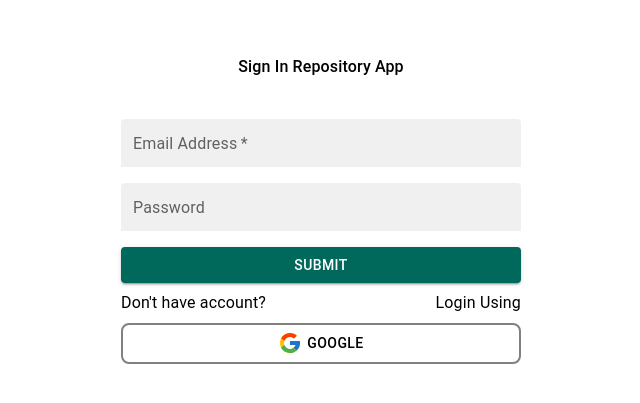
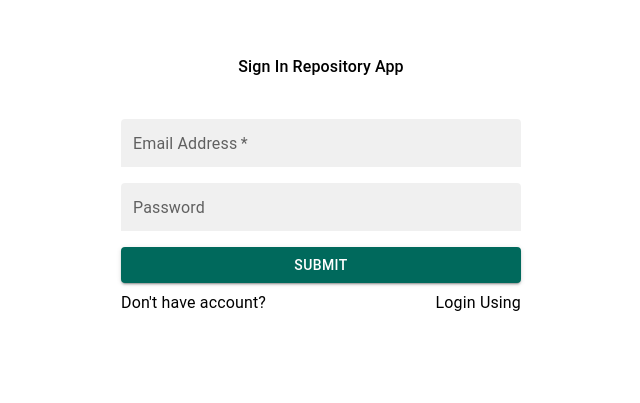
Before and after one commit to arhamflan/repository-app-react, a React (Vite) app: page /login in a window 1280 px wide. Shown: the part 191-594 px from the top of the page, without its empty margins (319-959 px from the left). Built offline with nearby package versions, Linux system fonts and the light colour scheme.

Commit message:
login google

```diff
--- a/package.json
+++ b/package.json
@@ -14,8 +14,10 @@
     "@mui/icons-material": "^5.10.9",
     "@mui/material": "^5.10.11",
     "@react-oauth/google": "^0.4.0",
+    "axios": "^1.2.0",
     "react": "^18.2.0",
     "react-dom": "^18.2.0",
+    "react-google-login": "^5.2.2",
     "react-router-dom": "^6.4.2"
   },
   "devDependencies": {
--- /dev/null
+++ b/src/use-case/auth/loginHooks.ts
@@ -0,0 +1,13 @@
+import axios from "axios";
+
+export function loginHooks(data: any): any{
+    const login = axios.post('http://167.172.64.153:3000/api/authorize', {
+        credential: data.credential
+        }).then(response => {
+            return true
+        }).catch(e => {
+            return false
+        })
+
+    return login;
+}
--- a/src/view/component/NavigationBar.tsx
+++ b/src/view/component/NavigationBar.tsx
@@ -84,29 +84,28 @@ function NavigationBar(){
                             anchorOrigin={{ horizontal: 'right', vertical: 'bottom' }}
                         >
                             <MenuItem>
-                            <Avatar /> Profile
+                            <ListItemIcon><AccountCircle/></ListItemIcon>
+                            <Typography variant="body2">Profil Saya</Typography>
                             </MenuItem>
-                            <MenuItem>
-                            <Avatar /> My account
-                            </MenuItem>
-                            <Divider />
-                            <MenuItem>
-                            <ListItemIcon>
-                                <PersonAdd fontSize="small" />
-                            </ListItemIcon>
-                            Add another account
-                            </MenuItem>
-                            <MenuItem>
+                            <MenuItem sx={{
+                                display: {
+                                    sm: 'none'
+                                }
+                            }}>
                             <ListItemIcon>
                                 <Settings fontSize="small" />
                             </ListItemIcon>
-                            Settings
+                            <Typography variant="body2">Settings</Typography>
                             </MenuItem>
-                            <MenuItem>
+                            <MenuItem sx={{
+                                display: {
+                                    sm: "none"
+                                }
+                            }}>
                             <ListItemIcon>
                                 <Logout fontSize="small" />
                             </ListItemIcon>
-                            Logout
+                            <Typography variant="body2">Logout</Typography>
                             </MenuItem>
                         </Menu>
                     </Toolbar>
--- a/src/view/component/Sidebar.tsx
+++ b/src/view/component/Sidebar.tsx
@@ -1,6 +1,6 @@
-import { Paper, MenuList, MenuItem, ListItemIcon, Typography, Divider, Box, Link } from "@mui/material";
+import { Paper, MenuList, MenuItem, ListItemIcon, Typography, Divider, Box, Link, ListItem } from "@mui/material";
 
-import { GridView, Style, LocalLibrary, AutoStoriesSharp, Logout } from "@mui/icons-material";
+import { GridView, Style, LocalLibrary, AutoStoriesSharp, Logout, SettingsAccessibility, ManageAccounts } from "@mui/icons-material";
 
 
 function Sidebar(){
@@ -25,6 +25,14 @@ function Sidebar(){
                         <Typography variant="body2">Data Pengajuan Buku</Typography>
                     </MenuItem>
                     <Divider/>
+                    <MenuItem>
+                        <ListItemIcon><SettingsAccessibility/></ListItemIcon>
+                        <Typography variant="body2">Pengaturan Akses User</Typography>
+                    </MenuItem>
+                    <MenuItem>
+                        <ListItemIcon><ManageAccounts/></ListItemIcon>
+                        <Typography variant="body2">Pengaturan Akun</Typography>
+                    </MenuItem>
                     <Box sx={{position: "absolute", right: 0, left: 0, bottom: 50}}>
                     <Link underline="none" color={"inherit"} href="/login">
                     <MenuItem>
--- a/src/view/pages/auth/LoginPage.tsx
+++ b/src/view/pages/auth/LoginPage.tsx
@@ -1,22 +1,24 @@
 import { Box, TextField, Typography, Button, FormGroup, Divider } from "@mui/material";
 
 import {Link} from "@mui/material";
-import { useGoogleLogin } from "@react-oauth/google";
 
+import { GoogleLogin } from "@react-oauth/google";
+import { loginHooks } from "../../../use-case/auth/loginHooks";
+
+import { useNavigate } from "react-router-dom";
 
 
 function LoginPage(){
 
+    const navigate: any = useNavigate()
 
-    let googleLogin = useGoogleLogin({
-        onSuccess: tokenResponse => {
-            console.log(tokenResponse)
-        },
-        onError: errorMessage => {
-            console.log(errorMessage)
+    const handleGoogleLogin = async(data: any) => {
+        const useLoginHooks = await loginHooks(data)
+        console.log(useLoginHooks)
+        if(useLoginHooks == true){
+            navigate('/')
         }
-    })
-
+    }
 
     return (
         <>
@@ -61,22 +63,11 @@ function LoginPage(){
                     <Typography fontWeight={400}>Don't have account?</Typography>
                     <Typography fontWeight={400}>Login Using</Typography>
                 </Box>
-                <Button type="button" fullWidth sx={{
-                    background: "white",
-                    border: 2,
-                    borderColor: "gray",
-                    color: "black",
-                    ":hover": {
-                        bgcolor: "white"
-                    },
-                    borderRadius: 2}}
-
-                    onClick={() => googleLogin()}
-
-                    >
-                <svg xmlns="http://www.w3.org/2000/svg"  viewBox="0 0 48 48" width="24px" height="24px" style={{marginRight: 5}}><path fill="#FFC107" d="M43.611,20.083H42V20H24v8h11.303c-1.649,4.657-6.08,8-11.303,8c-6.627,0-12-5.373-12-12c0-6.627,5.373-12,12-12c3.059,0,5.842,1.154,7.961,3.039l5.657-5.657C34.046,6.053,29.268,4,24,4C12.955,4,4,12.955,4,24c0,11.045,8.955,20,20,20c11.045,0,20-8.955,20-20C44,22.659,43.862,21.35,43.611,20.083z"/><path fill="#FF3D00" d="M6.306,14.691l6.571,4.819C14.655,15.108,18.961,12,24,12c3.059,0,5.842,1.154,7.961,3.039l5.657-5.657C34.046,6.053,29.268,4,24,4C16.318,4,9.656,8.337,6.306,14.691z"/><path fill="#4CAF50" d="M24,44c5.166,0,9.86-1.977,13.409-5.192l-6.19-5.238C29.211,35.091,26.715,36,24,36c-5.202,0-9.619-3.317-11.283-7.946l-6.522,5.025C9.505,39.556,16.227,44,24,44z"/><path fill="#1976D2" d="M43.611,20.083H42V20H24v8h11.303c-0.792,2.237-2.231,4.166-4.087,5.571c0.001-0.001,0.002-0.001,0.003-0.002l6.19,5.238C36.971,39.205,44,34,44,24C44,22.659,43.862,21.35,43.611,20.083z"/></svg>
-                Google
-                </Button>
+                <GoogleLogin
+                    onSuccess={handleGoogleLogin}
+                    auto_select
+                    width="1000px"
+                />
                 </form>
             </Box>
         </>
```
Also changed, not shown: 1 other file (tests, documents, lock files or other folders).
